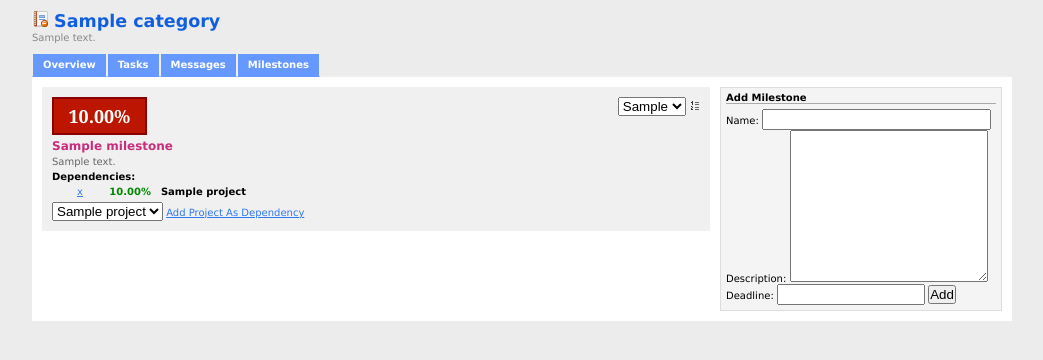
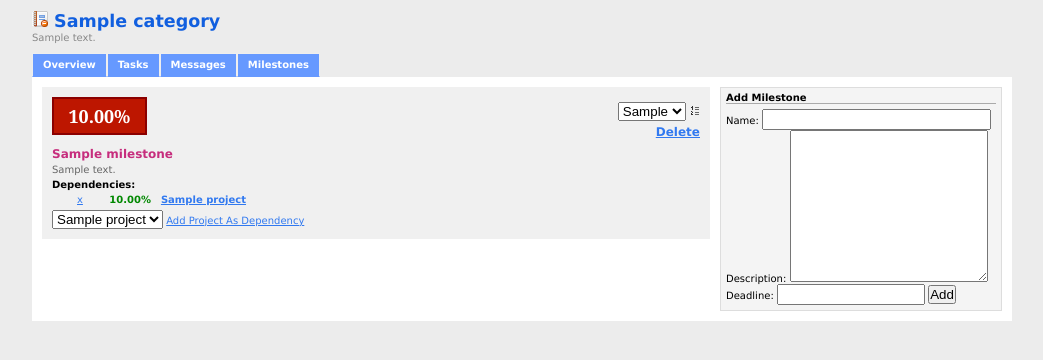
Before and after one commit to mreiferson/tasklance, a Django app: template apps/projman/templates/milestones.html in a window 1280 px wide. Shown: the part 35-395 px from the top of the page, without its empty margins (118-1161 px from the left). Run offline with Django 3.2, Linux system fonts and the light colour scheme; the template is opened without the code that fills it: most values are stand-ins (such as "Sample title", 1, 10 or a date in 2020); parts of the project's set-up code (start-up, migrations or seed data) failed here and were passed over.

Commit message:
made updates to milestones page
git-svn-id: https://svn.vrenesis.com/tasklance/trunk@6051 e4e18489-d04f-4dbd-bd3b-2e29156f5e3f

```diff
--- a/apps/projman/templates/home.html
+++ b/apps/projman/templates/home.html
@@ -41,11 +41,13 @@
 						<li class="categoryLink" rel="{{ category.id }}"><span class="handle"><img src="/site_media/images/list_ordered.gif"/></span> <a href="#category{{ category.id }}">{{ category.name }}</a>
 							<ul class="milestoneLinks" rel="milestone">
 							{% for milestone in category.milestone_set.all %}
+								{% ifnotequal milestone.status 'complete' %}
 								<li class="milestoneLink" rel="{{ milestone.id }}">
 									<div style="float: left; padding-top:3px;"><span class="handle"><img src="/site_media/images/list_ordered.gif"/></span></div>
 									<div style="float: left; margin-left: 5px; width: 215px;"><a href="#milestone{{ milestone.id }}">{{ milestone.name }}</a></div>
 									<div style="clear: both;"></div>
 								</li>
+								{% endifnotequal %}
 							{% endfor %}
 							</ul>
 						</li>
--- a/apps/projman/templates/milestones.html
+++ b/apps/projman/templates/milestones.html
@@ -30,12 +30,16 @@
 		float: left;
 		width: 75px;
 	}
-	.milestone .msDeadline {
+	.milestone .msRightStuff {
 		float: right;
 		text-align: right;
 		font-weight: bold;
 		font-size: 12px;
 		color: #666;
+	}
+
+	.milestone .msRightStuff > div {
+		margin-bottom: 5px;
 	}
 
 	.milestone .msName {
@@ -62,6 +66,7 @@
 	}
 
 	.msProject {
+		margin-bottom: 5px;
 		clear: both;
 	}
 
@@ -93,11 +98,13 @@
 						<li id="milestone{{ milestone.id }}" class="milestone milestoneLink" rel="{{ milestone.id }}">
 							<div class="msMetaBanner floatContainer">
 								<div class="msPercCompleted" style="background: {% perc_colorizer milestone.perc_completed %}; border-color: {% perc_colorizer_dark milestone.perc_completed 50 %}">{{ milestone.perc_completed|floatformat:2 }}%</div>
+								<div class="msRightStuff">
 									<div class="msDeadline">
 										{% ifnotequal milestone.status 'complete' %}
-										{{ milestone.days_remaining }} day{% ifnotequal milestone.days_remaining 1 %}s{% endifnotequal %} remaining ({{ milestone.deadline|date:"Y-m-d" }})
-										<br/>
+											{{ milestone.days_remaining }} day{% ifnotequal milestone.days_remaining 1 %}s{% endifnotequal %} remaining (<a href="javascript:;" class="changeDeadlineLink">{{ milestone.deadline|date:"Y-m-d" }}</a>)
 										{% endifnotequal %}
+									</div>
+									<div class="msStatus">
 										<select>
 											{% for k,v in milestone_status %}
 												<option value="{{ k }}"{% ifequal milestone.status k %} selected{% endifequal %}>{{ v }}</option>
@@ -105,16 +112,20 @@
 										</select>
 										<span class="handle"><img src="/site_media/images/list_ordered.gif"/></span>
 									</div>
+									<div class="msLinks">
+										<a href="{% url pm_delmilestone milestone.id %}" class="delMilestoneLink">Delete</a>
 									</div>
-							<div class="msName">{{ milestone.name }}</div>
-							<div class="msDescription">{{ milestone.description }}</div>
+								</div>
+							</div>
+							<div class="msName" rel="name">{{ milestone.name }}</div>
+							<div class="msDescription" rel="description">{{ milestone.description }}</div>
 							<div class="msDependenciesHeader">Dependencies:</div>
 							<div class="msDependencies">
 								{% for project in milestone.projects.all %}
 								<div class="msProject floatContainer" rel="{{ project.id }}">
 									<div class="msProjectLinks"><a href="javascript:;" class="delProjectFromMilestoneLink">x</a></div>
 									<div class="msProjectPercCompleted">{{ project.perc_completed|floatformat:2 }}%</div>
-									<div class="msProjectName">{{ project.name }}</div>
+									<div class="msProjectName"><a href="{% url pm_tasks category.id %}#project{{ project.id }}">{{ project.name }}</a></div>
 								</div>
 								{% endfor %}
 							</div>
@@ -166,7 +177,7 @@
 
 			$('.delProjectFromMilestoneLink').click(onclick_delProjectFromMilestone);
 
-			$('.milestone .msDeadline :select').change(function() {
+			$('.milestone .msRightStuff select').change(function() {
 					var milestone = $(this).parents('.milestone');
 					var status = $(this).val();
 					var reason = (status == 'onhold') ? prompt('Please enter a reason for this change in status:') : '';
@@ -204,6 +215,31 @@
 							el.hide().appendTo($('.msDependencies', milestone)).slideDown('fast');
 						}, 'json');
 				});
+
+			$('.changeDeadlineLink').click(function() {
+					var link = $(this);
+					var newDeadline = prompt('Please enter a new deadline YYYY-MM-DD:', link.text());
+					if(newDeadline) {
+						var milestone = $(this).parents('.milestone');
+						$.post('/pm/milestone/update/'+milestone.attr('rel')+'/', { 'deadline': newDeadline },
+							function(response) {
+								link.text(newDeadline);
+							}, 'json');
+					}
+				});
+
+			var editableOptions = { 'editBy': 'dblclick', 'submit': 'Update', 'cancel': 'Cancel', 'editClass': 'descriptionEdit', 'onSubmit': function(content) {
+						if(content.current != content.previous) {
+							var parent = $(this).parents('.milestone');
+							var params = {};
+							params[$(this).attr('rel')] = content.current;
+							$.post('/pm/milestone/update/'+parent.attr('rel')+'/', params, function() {}, 'json');
+						}
+					}
+				};
+
+			$('.msName').editable(editableOptions);
+			$('.msDescription').editable(editableOptions);
 		});
 </script>
 {% endblock %}
--- a/apps/projman/urls.py
+++ b/apps/projman/urls.py
@@ -32,8 +32,10 @@
 	url(r'^milestone/add/$', views.addmilestone, name='pm_addmilestone'),
 	url(r'^milestone/addproject/$', views.addprojecttomilestone, name='pm_addprojecttomilestone'),
 	url(r'^milestone/delproject/$', views.delprojectfrommilestone, name='pm_delprojectfrommilestone'),
-	url(r'^milestone/delete/$', views.delmilestone, name='pm_delmilestone'),
+	url(r'^milestone/delete/(?P<object_id>\d+)/$', views.delete_object_referer,
+		{ 'model': Milestone, 'template_name': 'milestone_confirm_delete.html' }, name='pm_delmilestone'),
 	url(r'^milestone/status/$', views.milestonestatus, name='pm_milestonestatus'),
+	url(r'^milestone/update/(?P<milestone_id>\d+)/$', views.updatemilestone, name='pm_updatemilestone'),
 
 	url(r'^report/weekly/$', views.report_weekly, name='pm_report_weekly'),
 )
```
Also changed, not shown: apps/projman/templates/milestone_confirm_delete.html (added, +9 -0 lines), apps/projman/views.py (+19 -11 lines). Lines whose indentation alone changed are shown as unchanged.
